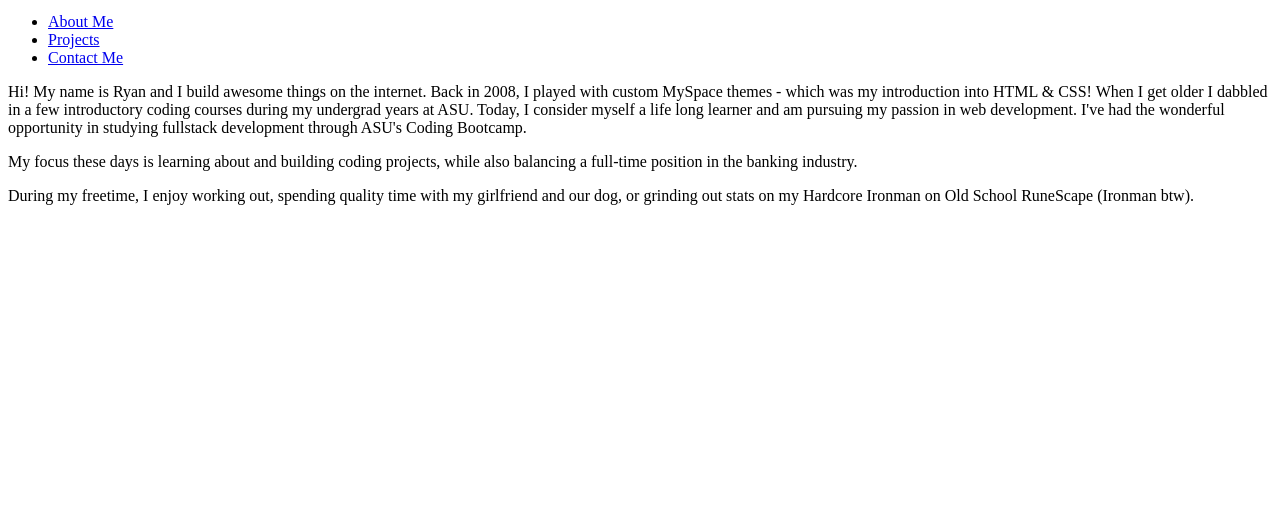
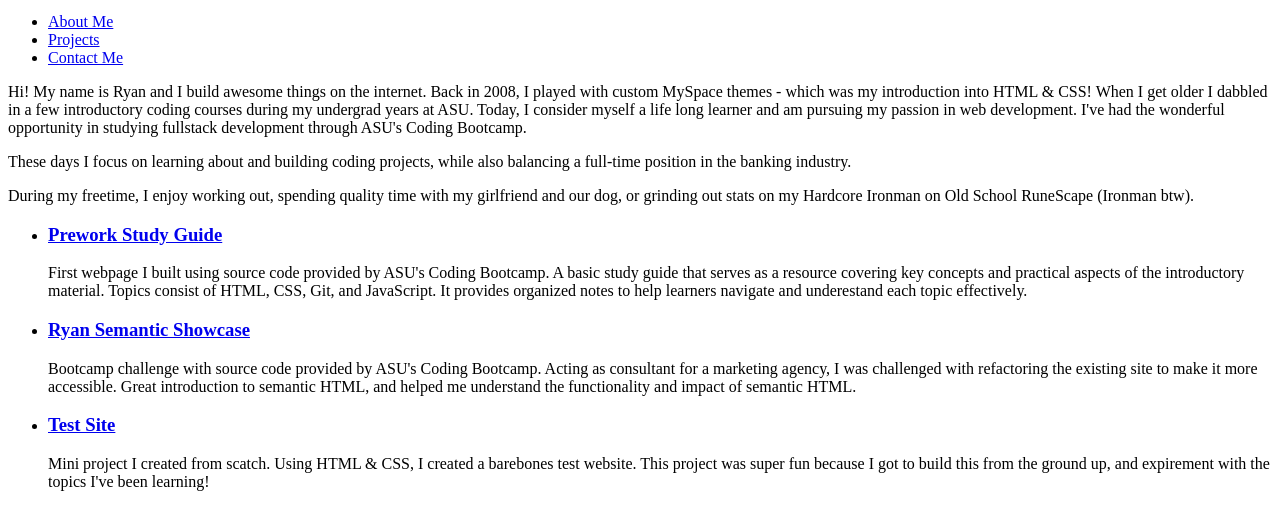
Before and after one commit to ryans-hub/ProjectPan, a plain HTML site: page index.html in a window 1280 px wide. Shown: the part 148-678 px from the top of the page. Drawn offline with Linux system fonts and the light colour scheme.

Commit message:
updated index.html file, added links to deployed projects

```diff
--- a/index.html
+++ b/index.html
@@ -41,7 +41,7 @@
                 </p>
 
                 <p>
-                    My focus these days is learning about and building coding projects, while also balancing a full-time position in the banking industry.
+                    These days I focus on learning about and building coding projects, while also balancing a full-time position in the banking industry.
                 </p>
 
                 <p>
@@ -52,6 +52,42 @@
         </section>
 
         <section id="projects">
+           <ul>
+            <li>
+                <h3>
+                    <a href="https://ryans-hub.github.io/prework-study-guide/">Prework Study Guide</a>
+                </h3>
+
+                <p>
+                    First webpage I built using source code provided by ASU's Coding Bootcamp. A basic study guide that serves as a resource covering key concepts and practical aspects of the introductory material.
+                    Topics consist of HTML, CSS, Git, and JavaScript. It provides organized notes to help learners navigate and underestand each topic effectively.
+                </p>
+
+            </li>
+
+            <li>
+                <h3>
+                    <a href="https://ryans-hub.github.io/RyanSemanticShowcase/">Ryan Semantic Showcase</a>
+                </h3>
+
+                <p>
+                    Bootcamp challenge with source code provided by ASU's Coding Bootcamp. Acting as consultant for a marketing agency, I was challenged with refactoring the existing site to make it more accessible.
+                    Great introduction to semantic HTML, and helped me understand the functionality and impact of semantic HTML.
+                </p>
+            </li>
+
+            <li>
+                <h3>
+                    <a href="https://ryans-hub.github.io/TestSite/">Test Site</a>
+                </h3>
+
+                <p>
+                    Mini project I created from scatch. Using HTML & CSS, I created a barebones test website. This project was super fun because I got to build this from the ground up, and expirement with the topics I've been learning!
+
+                </p>
+            </li>
+
+           </ul>
 
         </section>
 
```
